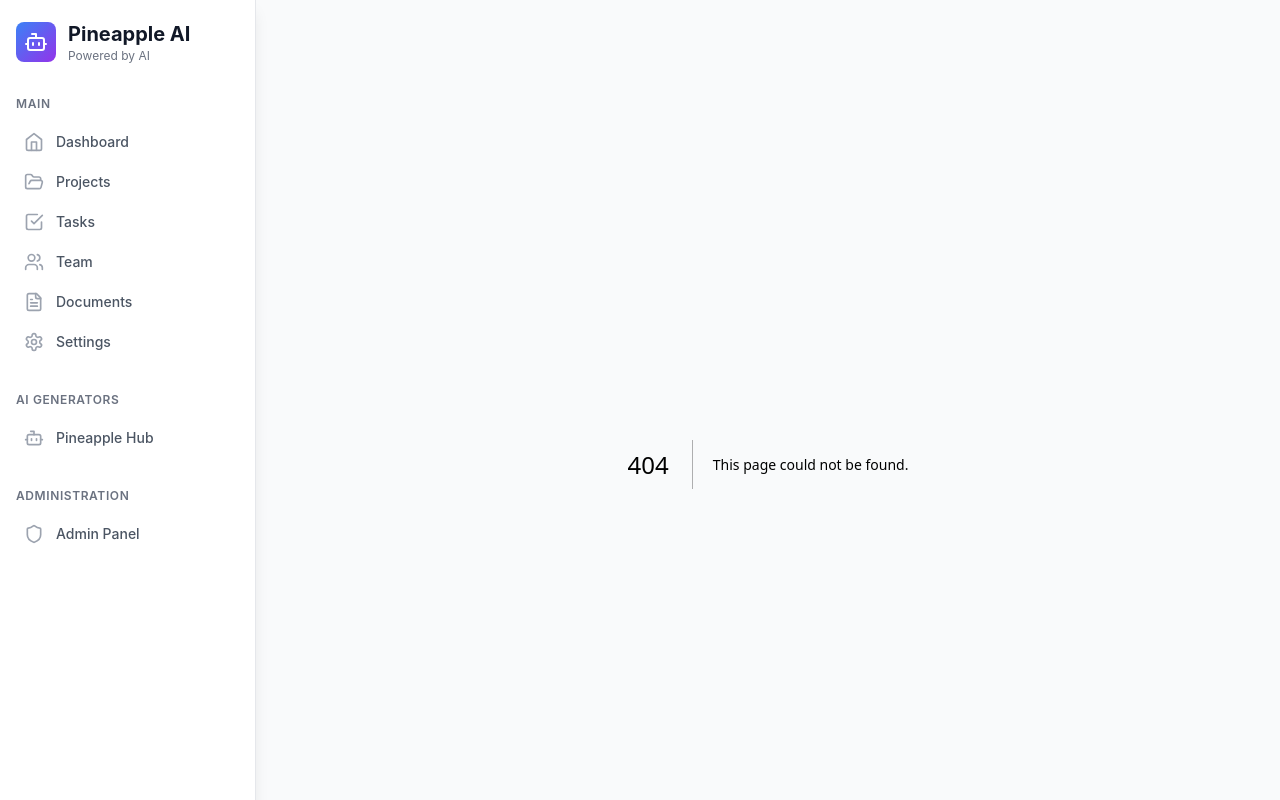
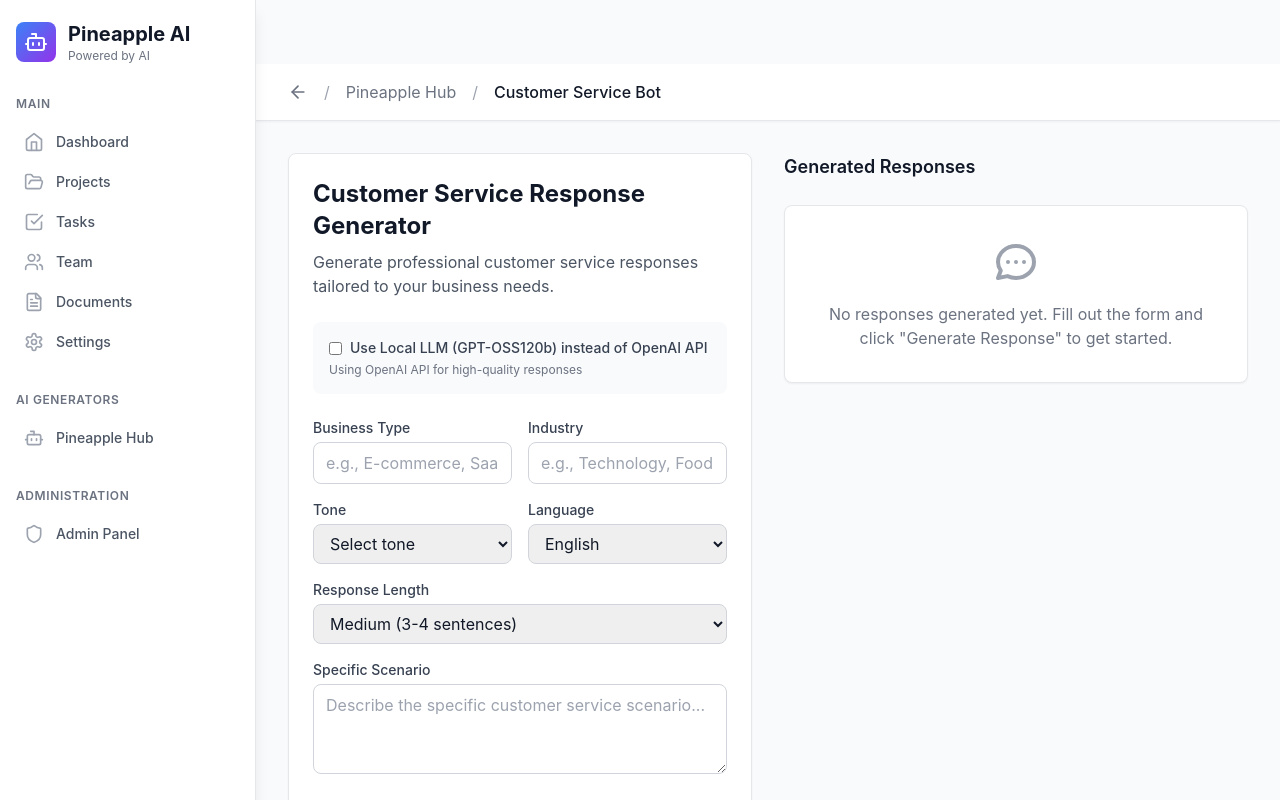
Before and after one commit to JustineDevs/pineapple-ai, a Next.js app: page /generators/customer-service-bot in a window 1280 px wide. Before the commit this address had no page. Shown: the top 800 px of the page. Built offline with nearby package versions, Linux system fonts and the light colour scheme.

Commit message:
page: customer-service

```diff
--- /dev/null
+++ b/pages/generators/customer-service-bot.js
@@ -0,0 +1,5 @@
+import CustomerServiceBot from '../../src/pages/CustomerServiceBot'
+
+export default function CustomerServiceBotPage() {
+  return <CustomerServiceBot />
+}
```
